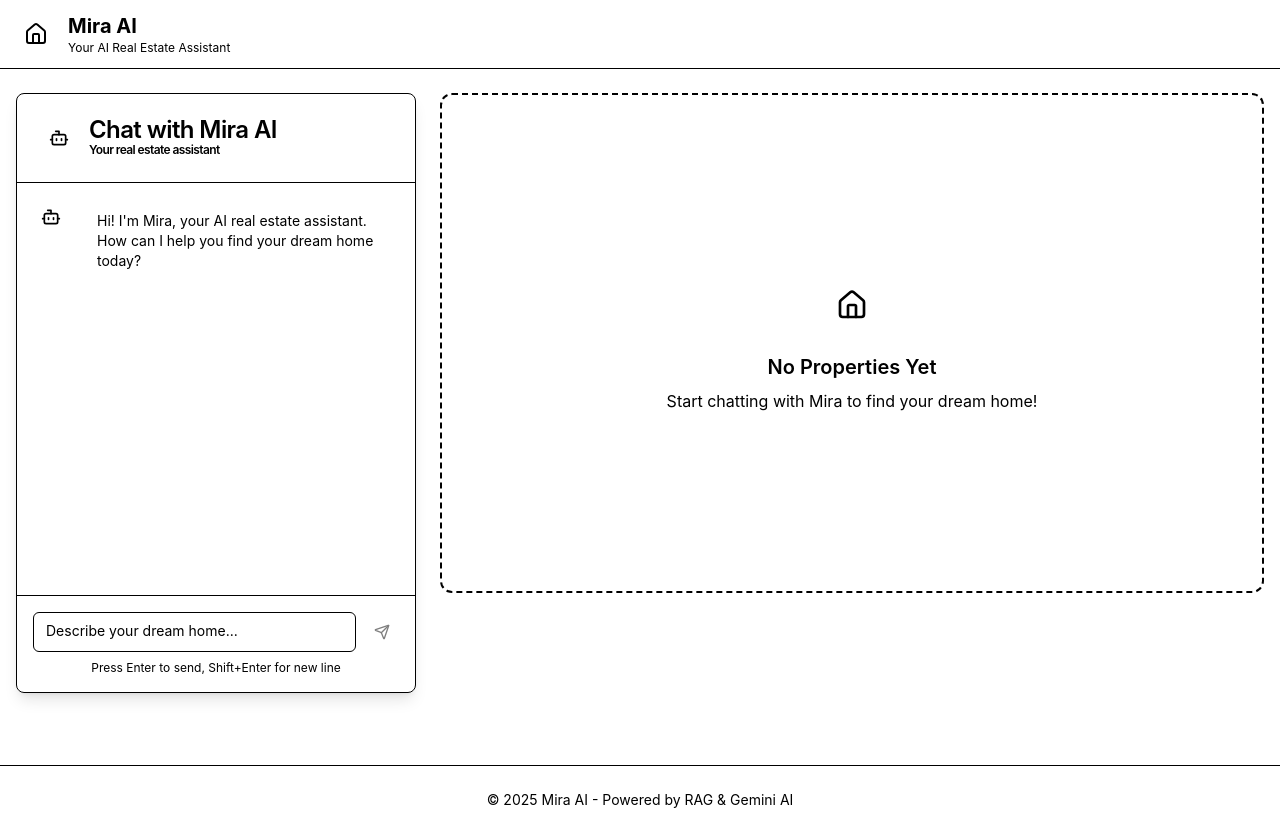
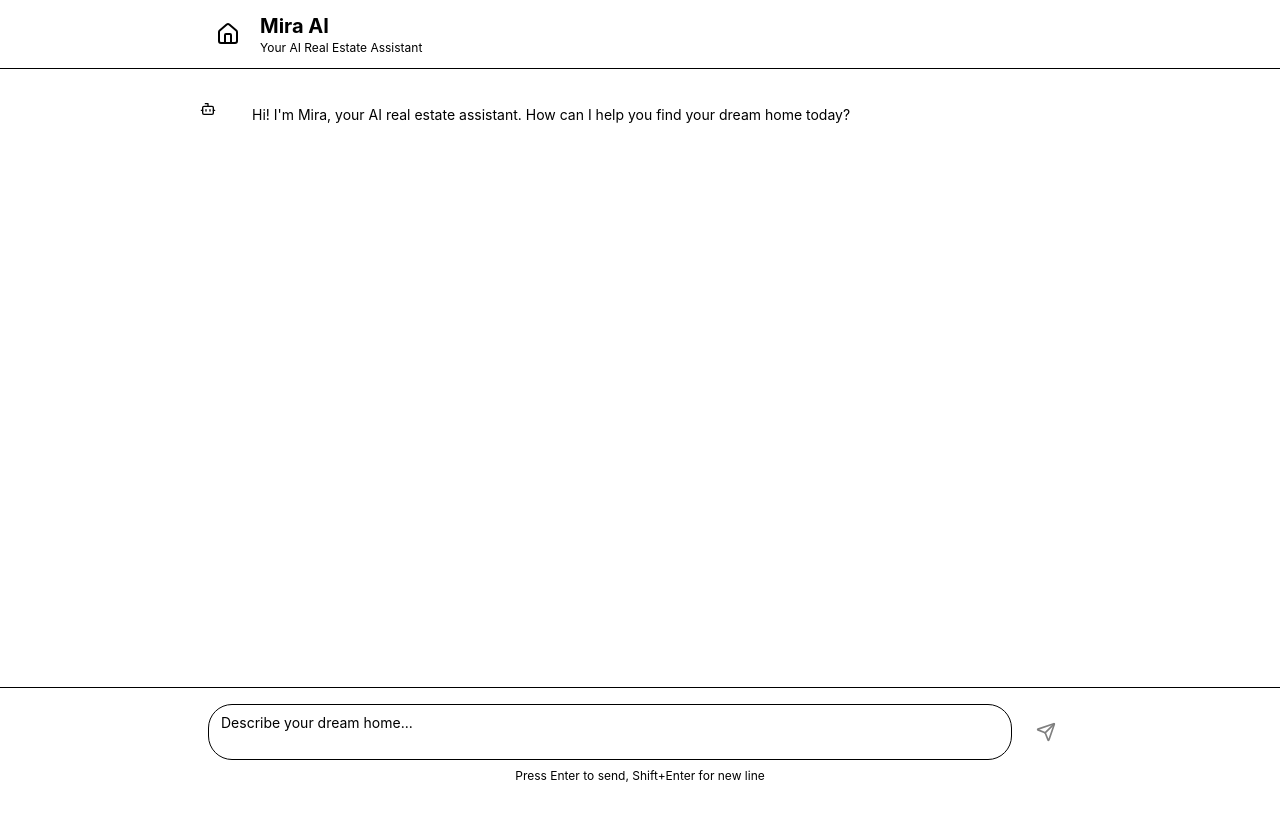
Before and after one commit to Ankitkj1999/mira-ai, a React (Vite) app: page / in a window 1280 px wide. After the commit the page ends 800 px from the top, so only its background shows below. Built offline with nearby package versions, Linux system fonts and the light colour scheme; the HTML template or start-up script is replaced by a standard one.

Commit message:
Updated the Chat Layout

```diff
--- a/src/App.jsx
+++ b/src/App.jsx
@@ -7,14 +7,15 @@
 import { propertiesAPI } from './services/api';
 
 function App() {
-  const [properties, setProperties] = useState([]);
   const [selectedForComparison, setSelectedForComparison] = useState([]);
   const [comparisonProperties, setComparisonProperties] = useState([]);
   const [showComparison, setShowComparison] = useState(false);
-
-  const handlePropertiesFound = (foundProperties) => {
-    setProperties(foundProperties);
-  };
+  const [messages, setMessages] = useState([
+    {
+      role: 'assistant',
+      content: "Hi! I'm Mira, your AI real estate assistant. How can I help you find your dream home today?",
+    },
+  ]);
 
   const handleCompareToggle = (propertyId) => {
     setSelectedForComparison((prev) => {
@@ -51,10 +52,10 @@
   };
 
   return (
-    <div className="min-h-screen bg-gradient-to-br from-background to-muted">
+    <div className="h-screen flex flex-col bg-gradient-to-br from-background to-muted">
       {/* Header */}
-      <header className="sticky top-0 z-10 border-b bg-card/80 backdrop-blur-sm">
-        <div className="container mx-auto px-4 py-3">
+      <header className="flex-shrink-0 border-b bg-card/80 backdrop-blur-sm z-10">
+        <div className="w-full max-w-4xl mx-auto px-4 py-3">
           <div className="flex items-center justify-between">
             <div className="flex items-center gap-3">
               <div className="rounded-lg bg-primary p-2">
@@ -78,7 +79,7 @@
                       <X className="w-3 h-3 text-muted-foreground" />
                     </button>
                   </div>
-                  <Button onClick={handleCompare} className="gap-2">
+                  <Button onClick={handleCompare} className="gap-2" size="sm">
                     Compare
                     <ArrowRight className="w-4 h-4" />
                   </Button>
@@ -90,9 +91,10 @@
       </header>
 
       {/* Main Content */}
-      <main className="container mx-auto px-4 py-6">
+      <main className="flex-1 overflow-hidden">
         {showComparison ? (
-          <div className="pb-8">
+          <div className="h-full w-full overflow-y-auto pb-8">
+            <div className="w-full max-w-6xl mx-auto px-4">
               <PropertyComparison
                 properties={comparisonProperties}
                 onClose={() => {
@@ -101,83 +103,16 @@
                 }}
               />
             </div>
-        ) : (
-          <div className="grid grid-cols-1 lg:grid-cols-3 gap-6">
-            {/* Chat Interface */}
-            <div className="lg:col-span-1">
-              <ChatInterface onPropertiesFound={handlePropertiesFound} />
-            </div>
-
-            {/* Properties Grid */}
-            <div className="lg:col-span-2">
-              {properties.length > 0 ? (
-                <div className="space-y-6">
-                  <div className="flex flex-col sm:flex-row sm:items-center justify-between gap-4">
-                    <div>
-                      <h2 className="text-2xl font-bold">
-                        Found {properties.length} {properties.length === 1 ? 'Property' : 'Properties'}
-                      </h2>
-                      <p className="text-sm text-muted-foreground">
-                        {selectedForComparison.length} selected for comparison
-                      </p>
-                    </div>
-
-                    {selectedForComparison.length > 0 && (
-                      <div className="flex items-center gap-2">
-                        <div className="sm:hidden flex items-center gap-1 bg-muted px-2 py-1 rounded-full">
-                          <span className="text-xs text-muted-foreground">{selectedForComparison.length} selected</span>
-                          <button
-                            onClick={clearSelection}
-                            className="rounded-full hover:bg-muted-foreground/10 p-0.5"
-                          >
-                            <X className="w-3 h-3 text-muted-foreground" />
-                          </button>
-                        </div>
-                        <Button onClick={handleCompare} className="gap-2">
-                          Compare Selected
-                          <ArrowRight className="w-4 h-4" />
-                        </Button>
-                      </div>
-                    )}
-                  </div>
-
-                  <div className="grid grid-cols-1 md:grid-cols-2 xl:grid-cols-3 gap-5">
-                    {properties.map((property) => (
-                      <PropertyCard
-                        key={property.id}
-                        property={property}
-                        onCompareToggle={handleCompareToggle}
-                        isSelected={selectedForComparison.includes(property.id)}
-                      />
-                    ))}
-                  </div>
           </div>
         ) : (
-                <div className="flex flex-col items-center justify-center h-[500px] border-2 border-dashed rounded-xl bg-card">
-                  <div className="text-center space-y-4 max-w-md">
-                    <div className="mx-auto bg-muted rounded-full p-4 w-16 h-16 flex items-center justify-center">
-                      <Home className="w-8 h-8 text-muted-foreground" />
-                    </div>
-                    <div>
-                      <h3 className="text-xl font-semibold">No Properties Yet</h3>
-                      <p className="text-muted-foreground mt-2">
-                        Start chatting with Mira to find your dream home!
-                      </p>
-                    </div>
-                  </div>
-                </div>
-              )}
-            </div>
-          </div>
+          <ChatInterface
+            selectedForComparison={selectedForComparison}
+            onCompareToggle={handleCompareToggle}
+            messages={messages}
+            setMessages={setMessages}
+          />
         )}
       </main>
-
-      {/* Footer */}
-      <footer className="border-t mt-12 bg-card">
-        <div className="container mx-auto px-4 py-6 text-center text-sm text-muted-foreground">
-          <p>© 2025 Mira AI - Powered by RAG & Gemini AI</p>
-        </div>
-      </footer>
     </div>
   );
 }
--- a/src/components/ChatInterface.jsx
+++ b/src/components/ChatInterface.jsx
@@ -1,17 +1,11 @@
 import React, { useState, useRef, useEffect } from 'react';
-import { Card, CardContent, CardHeader, CardTitle } from '@/components/ui/card';
 import { Textarea } from '@/components/ui/textarea';
 import { Button } from '@/components/ui/button';
 import { Send, Bot, User, Loader2 } from 'lucide-react';
 import { chatAPI } from '../services/api';
+import PropertyCard from './PropertyCard';
 
-const ChatInterface = ({ onPropertiesFound }) => {
-  const [messages, setMessages] = useState([
-    {
-      role: 'assistant',
-      content: "Hi! I'm Mira, your AI real estate assistant. How can I help you find your dream home today?",
-    },
-  ]);
+const ChatInterface = ({ selectedForComparison, onCompareToggle, messages, setMessages }) => {
   const [input, setInput] = useState('');
   const [isLoading, setIsLoading] = useState(false);
   const messagesEndRef = useRef(null);
@@ -46,11 +40,6 @@
           properties: response.data.properties,
         },
       ]);
-
-      // Pass properties to parent
-      if (response.data.properties && response.data.properties.length > 0) {
-        onPropertiesFound(response.data.properties);
-      }
     } catch (error) {
       setMessages((prev) => [
         ...prev,
@@ -73,33 +62,24 @@
   };
 
   return (
-    <Card className="h-[600px] flex flex-col shadow-lg">
-      <CardHeader className="border-b bg-muted/50">
-        <CardTitle className="flex items-center gap-3">
-          <div className="rounded-full bg-primary p-2">
-            <Bot className="w-5 h-5 text-primary-foreground" />
-          </div>
-          <div>
-            <div className="font-semibold">Chat with Mira AI</div>
-            <div className="text-xs text-muted-foreground">Your real estate assistant</div>
-          </div>
-        </CardTitle>
-      </CardHeader>
-
-      <CardContent className="flex-1 overflow-y-auto p-4 space-y-6">
+    <div className="h-full flex flex-col pb-24">
+      {/* Messages Container */}
+      <div className="flex-1 overflow-y-auto px-4 py-6">
+        <div className="max-w-4xl mx-auto space-y-6">
           {messages.map((message, index) => (
             <div
               key={index}
-            className={`flex gap-3 ${message.role === 'user' ? 'justify-end' : 'justify-start'}`}
+              className={`flex gap-3 ${message.role === 'assistant' ? 'justify-start' : ''}`}
             >
               {message.role === 'assistant' && (
-              <div className="flex-shrink-0 w-9 h-9 rounded-full bg-primary flex items-center justify-center">
-                <Bot className="w-5 h-5 text-primary-foreground" />
+                <div className="flex-shrink-0 w-8 h-8 rounded-full bg-primary flex items-center justify-center">
+                  <Bot className="w-4 h-4 text-primary-foreground" />
                 </div>
               )}
 
+              <div className={`flex-1 ${message.role === 'user' ? 'max-w-[85%] ml-auto' : 'max-w-[90%]'}`}>
                 <div
-              className={`max-w-[85%] rounded-2xl px-4 py-3 ${
+                  className={`rounded-2xl px-4 py-3 ${
                     message.role === 'user'
                       ? 'bg-primary text-primary-foreground rounded-tr-none'
                       : message.error
@@ -108,16 +88,24 @@
                   }`}
                 >
                   <div className="text-sm whitespace-pre-wrap">{message.content}</div>
+                </div>
                 {message.properties && message.properties.length > 0 && (
-                <div className="mt-2 text-xs opacity-80 flex items-center gap-1">
-                  <span>Found {message.properties.length} properties</span>
+                  <div className="mt-4 grid grid-cols-1 sm:grid-cols-2 gap-4">
+                    {message.properties.map((property) => (
+                      <PropertyCard
+                        key={property.id}
+                        property={property}
+                        onCompareToggle={onCompareToggle}
+                        isSelected={selectedForComparison.includes(property.id)}
+                      />
+                    ))}
                   </div>
                 )}
               </div>
 
               {message.role === 'user' && (
-              <div className="flex-shrink-0 w-9 h-9 rounded-full bg-secondary flex items-center justify-center">
-                <User className="w-5 h-5 text-secondary-foreground" />
+                <div className="flex-shrink-0 w-8 h-8 rounded-full bg-secondary flex items-center justify-center">
+                  <User className="w-4 h-4 text-secondary-foreground" />
                 </div>
               )}
             </div>
@@ -125,8 +113,8 @@
 
           {isLoading && (
             <div className="flex gap-3 justify-start">
-            <div className="flex-shrink-0 w-9 h-9 rounded-full bg-primary flex items-center justify-center">
-              <Bot className="w-5 h-5 text-primary-foreground" />
+              <div className="flex-shrink-0 w-8 h-8 rounded-full bg-primary flex items-center justify-center">
+                <Bot className="w-4 h-4 text-primary-foreground" />
               </div>
               <div className="bg-muted rounded-2xl rounded-tl-none px-4 py-3">
                 <Loader2 className="w-5 h-5 animate-spin text-muted-foreground" />
@@ -135,9 +123,12 @@
           )}
 
           <div ref={messagesEndRef} />
-      </CardContent>
+        </div>
+      </div>
 
-      <div className="p-4 border-t bg-background">
+      {/* Fixed Input Area */}
+      <div className="fixed bottom-0 left-0 right-0 border-t bg-background/95 backdrop-blur-sm z-10">
+        <div className="max-w-4xl mx-auto px-4 py-4">
           <div className="flex gap-2">
             <Textarea
               placeholder="Describe your dream home..."
@@ -145,16 +136,16 @@
               onChange={(e) => setInput(e.target.value)}
               onKeyPress={handleKeyPress}
               disabled={isLoading}
-            className="min-h-[40px] max-h-[120px] resize-none"
+              className="min-h-[56px] max-h-[120px] resize-none rounded-3xl"
               rows={1}
             />
             <Button
               onClick={handleSend}
               disabled={isLoading || !input.trim()}
-            className="self-end h-[40px] rounded-full"
+              className="self-end h-[56px] w-[56px] rounded-full"
               size="icon"
             >
-            {isLoading ? <Loader2 className="w-4 h-4 animate-spin" /> : <Send className="w-4 h-4" />}
+              {isLoading ? <Loader2 className="w-5 h-5 animate-spin" /> : <Send className="w-5 h-5" />}
               <span className="sr-only">Send message</span>
             </Button>
           </div>
@@ -162,7 +153,8 @@
             Press Enter to send, Shift+Enter for new line
           </p>
         </div>
-    </Card>
+      </div>
+    </div>
   );
 };
 
```
Also changed, not shown: src/components/PropertyCard.jsx (+26 -31 lines), src/index.css (+10 -0 lines). Lines whose indentation alone changed are shown as unchanged.
